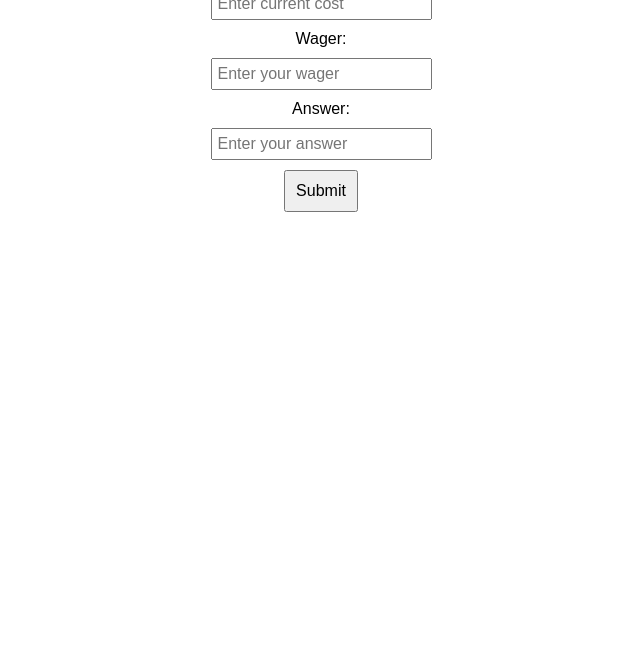
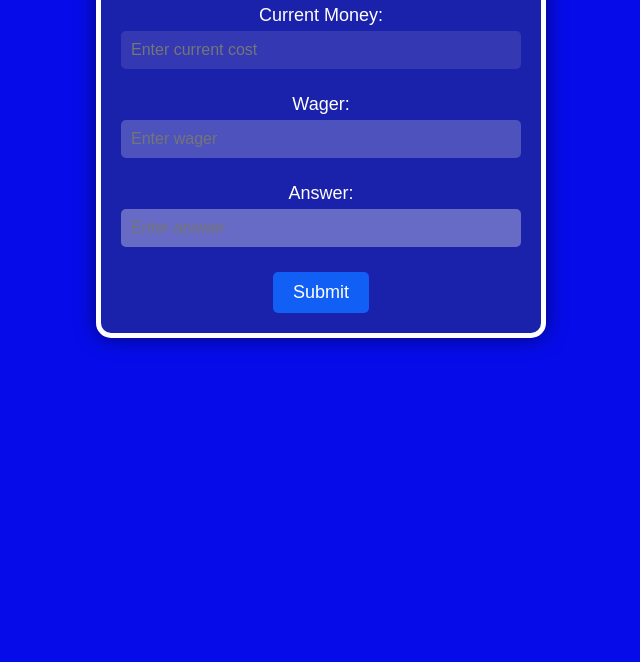
Before and after one commit to homejeopardy/final, a plain HTML site: page index.html in a window 1280 px wide. Shown: the part 138-800 px from the top of the page, without its empty margins (319-959 px from the left). Drawn offline with Linux system fonts and the light colour scheme; a web font is replaced by a local one.

Commit message:
Update index.html

```diff
--- a/index.html
+++ b/index.html
@@ -3,50 +3,94 @@
 <head>
     <meta charset="UTF-8">
     <meta name="viewport" content="width=device-width, initial-scale=1.0">
-    <title>Jeopardy Wager</title>
+    <title>Final Jeopardy Wager</title>
     <style>
-        body { font-family: Arial, sans-serif; text-align: center; margin: 50px; }
-        input { display: block; margin: 10px auto; padding: 5px; font-size: 16px; }
-        button { padding: 10px; font-size: 16px; cursor: pointer; }
+        @import url('https://fonts.googleapis.com/css2?family=Korinna&display=swap');
+
+        body {
+            font-family: 'Arial', Arial, sans-serif;
+            background-color: #060ce9;
+            color: #ffffff;
+            text-align: center;
+            margin: 0;
+            padding: 0;
+        }
+        .container {
+            background-color: #1a21aa;
+            border: 5px solid #ffffff;
+            border-radius: 15px;
+            padding: 20px;
+            max-width: 400px;
+            margin: 50px auto;
+            box-shadow: 0 0 20px rgba(0, 0, 0, 0.5);
+        }
+        h2 {
+            color: #ffffff;
+            margin-bottom: 20px;
+        }
+        label {
+            display: block;
+            margin: 10px 0 5px;
+            font-size: 18px;
+        }
+        input {
+            width: calc(100% - 20px);
+            padding: 10px;
+            margin-bottom: 15px;
+            border: none;
+            border-radius: 5px;
+            font-size: 16px;
+        }
+        #current-cost {
+            background-color: #3439b3;
+            color: #ffffff;
+        }
+        #wager {
+            background-color: #4d52bd;
+            color: #ffffff;
+        }
+        #answer {
+            background-color: #676bc6;
+            color: #ffffff;
+        }
+        button {
+            background-color: #115ff4;
+            color: #ffffff;
+            border: none;
+            border-radius: 5px;
+            padding: 10px 20px;
+            font-size: 18px;
+            cursor: pointer;
+            margin-top: 10px;
+        }
+        button:hover {
+            background-color: #0e4ccf;
+        }
     </style>
+    <script>
+        function validateWager() {
+            let cost = parseFloat(document.getElementById('current-cost').value) || 0;
+            let wager = parseFloat(document.getElementById('wager').value) || 0;
+            if (wager > cost) {
+                alert("Wager cannot be greater than the current cost.");
+                document.getElementById('wager').value = cost;
+            }
+        }
+    </script>
 </head>
 <body>
+    <div class="container">
+        <h2>Final Jeopardy Wager</h2>
+        <label for="current-cost">Current Money:</label>
+        <input type="number" id="current-cost" placeholder="Enter current cost" min="0">
 
-    <h2>Jeopardy Wager Entry</h2>
+        <label for="wager">Wager:</label>
+        <input type="number" id="wager" placeholder="Enter wager" min="0" oninput="validateWager()">
 
-    <label for="cost">Current Money:</label>
-    <input type="number" id="cost" placeholder="Enter current cost">
+        <label for="answer">Answer:</label>
+        <input type="text" id="answer" placeholder="Enter answer">
 
-    <label for="wager">Wager:</label>
-    <input type="number" id="wager" placeholder="Enter your wager">
-
-    <label for="answer">Answer:</label>
-    <input type="text" id="answer" placeholder="Enter your answer">
-
-    <button onclick="validateWager()">Submit</button>
-
-    <p id="message"></p>
-
-    <script>
-        function validateWager() {
-            let cost = parseFloat(document.getElementById("cost").value);
-            let wager = parseFloat(document.getElementById("wager").value);
-            let answer = document.getElementById("answer").value;
-            let message = document.getElementById("message");
-
-            if (isNaN(cost) || isNaN(wager)) {
-                message.textContent = "Please enter valid numbers for cost and wager.";
-                return;
-            }
-
-            if (wager > cost) {
-                message.textContent = "Wager must be equal to or less than the current cost.";
-                return;
-            }
-
-            message.textContent = "Wager accepted! Your answer: " + answer;
-        }
-    </script>
-
+        <button onclick="submitAnswer()">Submit</button>
+    </div>
 </body>
 </html>
```
